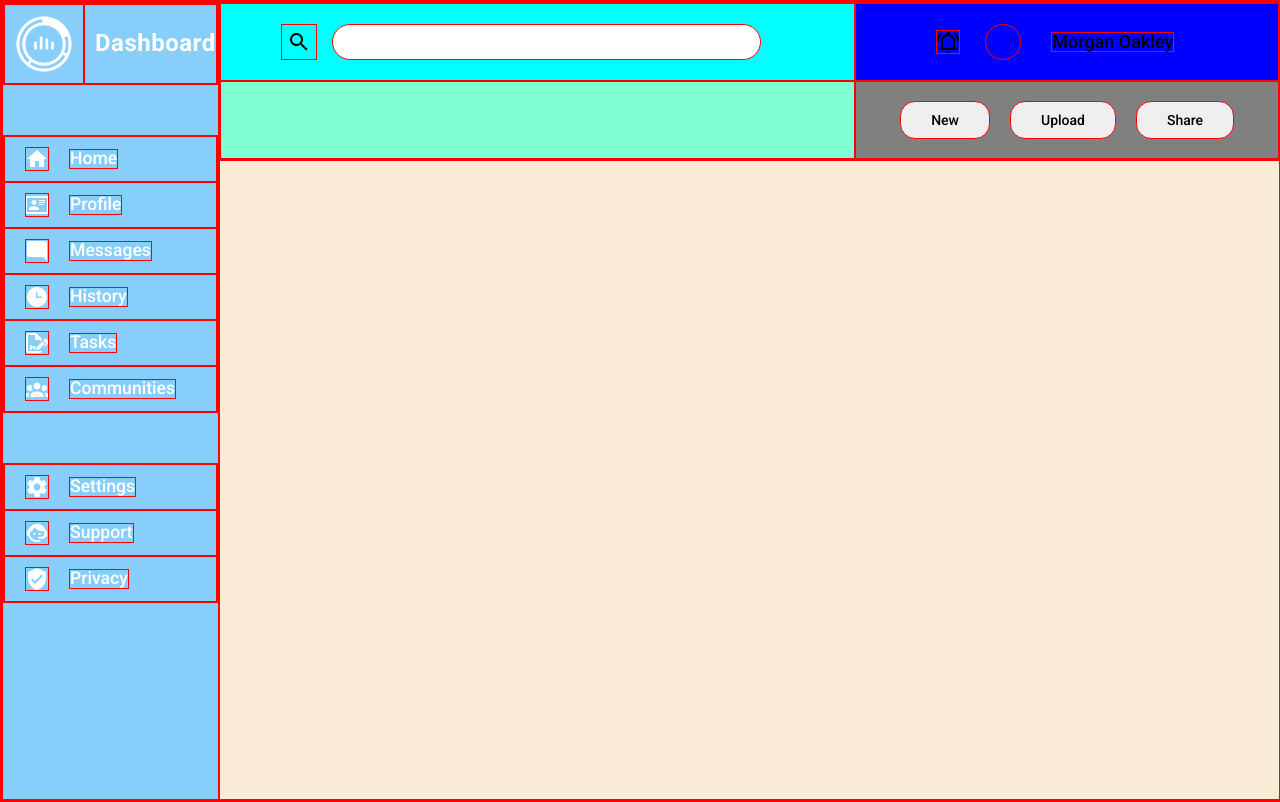
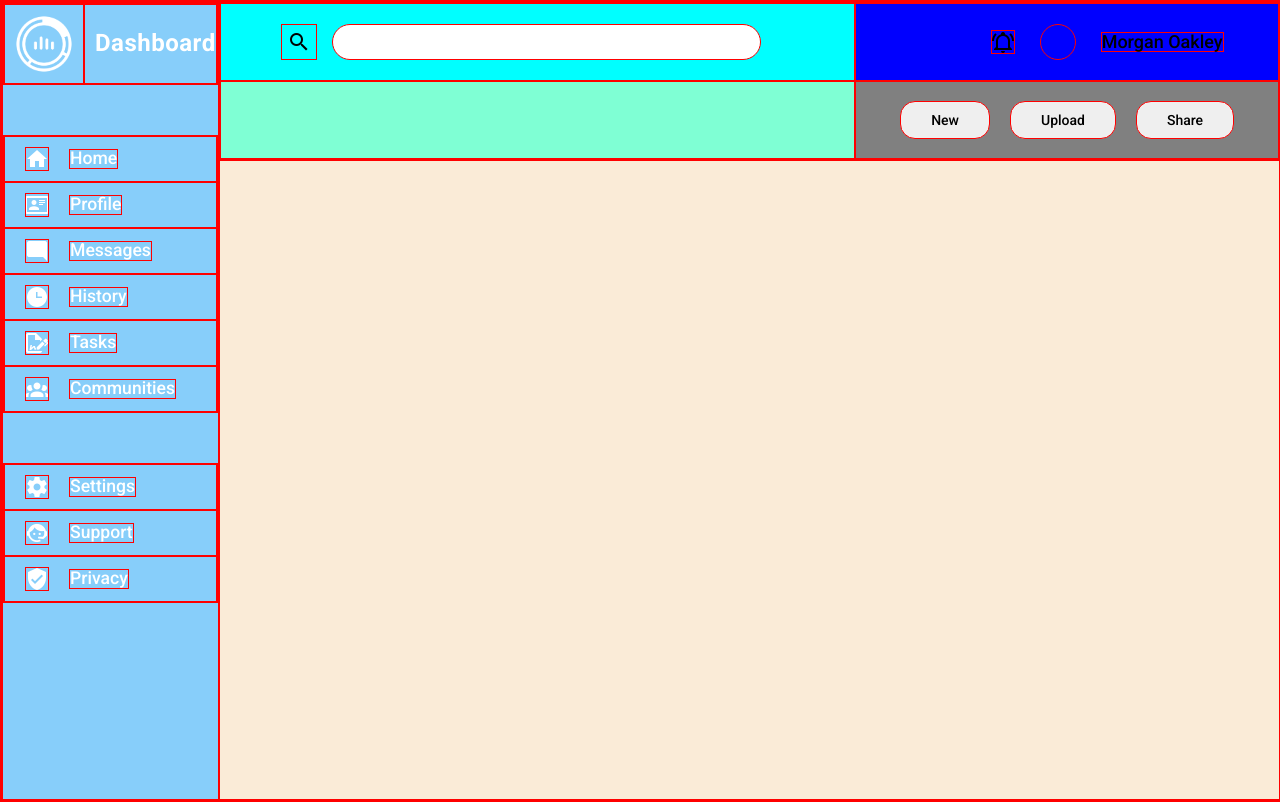
Before and after one commit to Mir-Ilham/dashboard, a plain HTML site: page index.html in a window 1280 px wide. Drawn offline with Linux system fonts and the light colour scheme.

Commit message:
Adjust notification UI layout

```diff
--- a/assets/styles/main.css
+++ b/assets/styles/main.css
@@ -105,6 +105,7 @@ header {
     grid-row: 1 / 2;
     display: flex;
     align-items: center;
+    justify-content: center;
 }
 
 .profile_info {
@@ -133,7 +134,6 @@ input[type="search"] {
 /* || Notification UI */
 
 .user_name {
-    margin-left: 30px;
     font-size: 18px;
     font-weight: 500;
 }
@@ -250,13 +250,13 @@ aside li {
 
 .notification_icon {
     background: url(../icons/notification.png) no-repeat center;
+    margin-left: 80px;
     width: 24px;
     height: 24px;
-    margin-left: 80px;
 }
 
 .profile_icon {
-    margin-left: 25px;
+    margin: 0 25px;
     width: 36px;
     height: 36px;
     border-radius: 50%;
```
